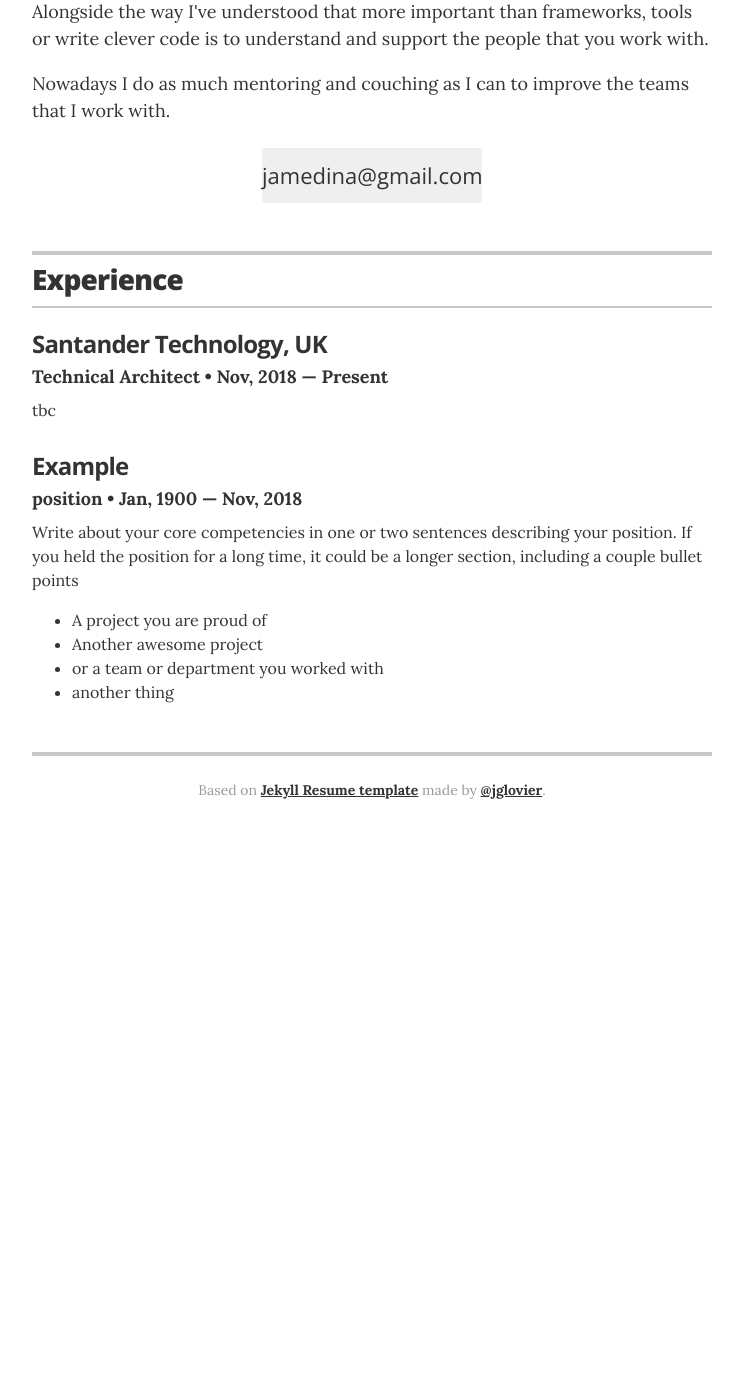
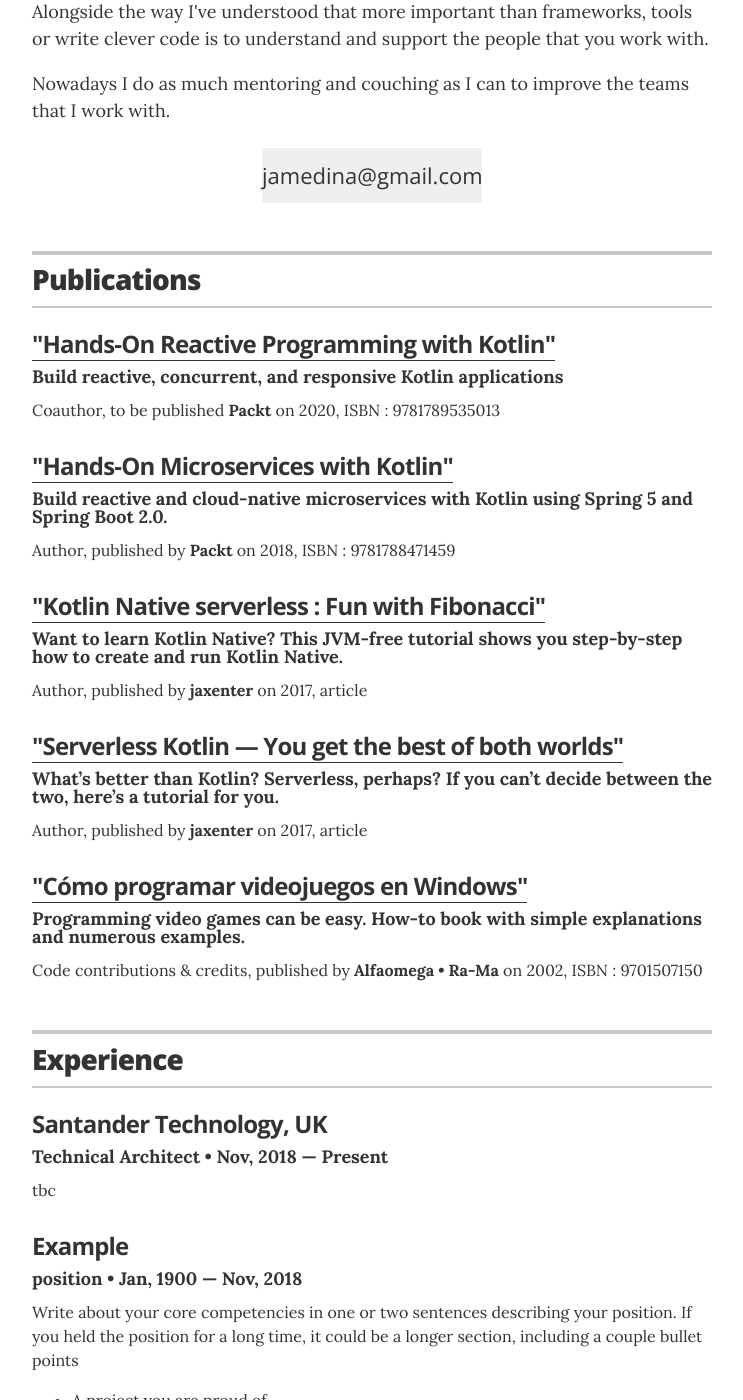
Before and after one commit to juan-medina/cv, a Jekyll site: the page built from index.html, in a window 1280 px wide and 1400 px high, scrolled down 499 px. Shown: the whole window, without its empty margins (268-1011 px from the left). Built offline with Jekyll 4.4.1, drawn with Linux system fonts in a browser that asks for light colours; before the commit the page ends 1348 px from its top, so only the background shows below that.

Commit message:
adding publications

```diff
--- a/_config.yml
+++ b/_config.yml
@@ -36,6 +36,7 @@
 
 # Decide which sections to use
 # comment out to hide
+resume_section_publications:    true
 resume_section_experience:      true
 resume_section_education:       false
 resume_section_projects:        false
--- /dev/null
+++ b/_data/publications.yml
@@ -0,0 +1,46 @@
+# Publications
+
+#  Reactive Kotlin
+- title: Hands-On Reactive Programming with Kotlin
+  publisher: to be published <b>Packt</b>
+  year: 2020
+  reference: ISBN &#58; 9781789535013
+  description: Build reactive, concurrent, and responsive Kotlin applications
+  url: https://www.amazon.co.uk/dp/1789535018
+  job: Coauthor
+
+#  Hands-On Microservices with Kotlin
+- title: Hands-On Microservices with Kotlin
+  publisher: published by <b>Packt</b>
+  year: 2018
+  reference: ISBN &#58; 9781788471459
+  description: Build reactive and cloud-native microservices with Kotlin using Spring 5 and Spring Boot 2.0.
+  url: https://www.amazon.co.uk/dp/B077THJ1G4
+  job: Author
+
+#  Kotlin Native serverless tutorial: Fun with Fibonacci
+- title: Kotlin Native serverless &#58; Fun with Fibonacci
+  publisher: published by <b>jaxenter</b>
+  year: 2017
+  reference: article
+  description: Want to learn Kotlin Native? This JVM-free tutorial shows you step-by-step how to create and run Kotlin Native.
+  url: https://jaxenter.com/kotlin-native-serverless-tutorial-fibonacci-fun-136615.html
+  job: Author
+
+#  Serverless Kotlin tutorial — You get the best of both worlds
+- title: Serverless Kotlin — You get the best of both worlds
+  publisher: published by <b>jaxenter</b>
+  year: 2017
+  reference: article
+  description: What’s better than Kotlin? Serverless, perhaps? If you can’t decide between the two, here’s a tutorial for you.
+  url: https://jaxenter.com/serverless-kotlin-135951.html
+  job: Author
+
+#  Cómo programar videojuegos en Windows
+- title: C&oacute;mo programar videojuegos en Windows
+  publisher: published by <b>Alfaomega • Ra-Ma</b>
+  year: 2002
+  reference: ISBN &#58; 9701507150
+  description: Programming video games can be easy. How-to  book with simple explanations and numerous examples.
+  url: https://www.amazon.com/dp/9701507150
+  job: Code contributions &amp; credits
--- a/_layouts/resume.html
+++ b/_layouts/resume.html
@@ -47,6 +47,26 @@
         {% endif %}
 
       </header>
+
+      {% if site.resume_section_publications %}
+      <!-- begin Publications -->
+      <section class="content-section">
+        <header class="section-header">
+          <h2>Publications</h2>
+        </header>
+
+        {% for publication in site.data.publications %}
+        <div class="resume-item" itemscope itemtype="http://schema.org/CreativeWork">
+          <meta itemprop="creator" content="{{ site.resume_name }}" itemtype="http://schema.org/Person" />
+          <h3 class="resume-item-title" itemprop="name"><a href="{{ publication.url }}" target=”_blank” class="icon-link" itemprop="url">&quot;{{ publication.title }}&quot;</a></h3>
+          <h4 class="resume-item-details" itemprop="description">{{ publication.description }}</h4>
+          <p class="resume-item-copy">{{ publication.job }}, {{ publication.publisher }} on {{ publication.year }}, {{ publication.reference }}</p>
+        </div>
+        {% endfor %}
+
+      </section>
+      <!-- end Publications -->
+      {% endif %}
 
       {% if site.resume_section_experience %}
       <!-- begin Experience -->
```
Also changed, not shown: 1 other file.
